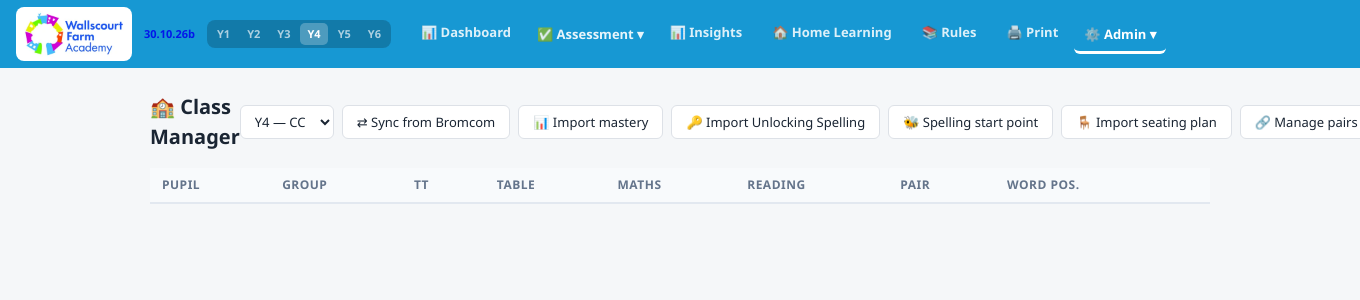
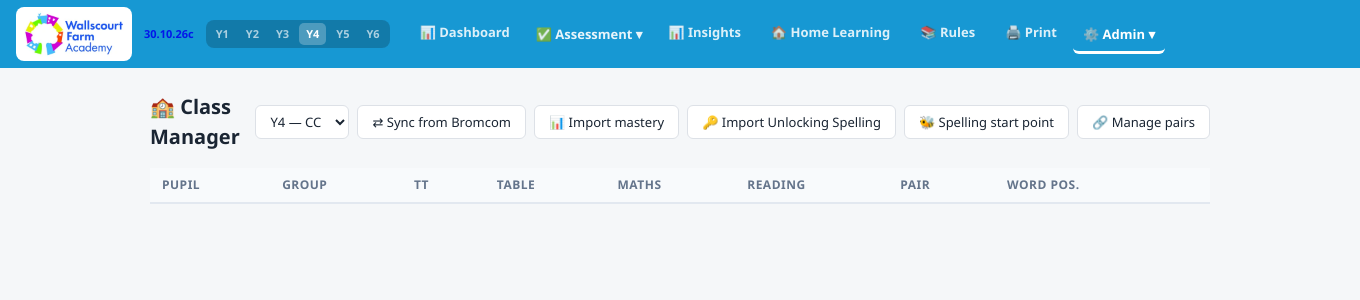
Before and after one commit to wallscourtfarm/wfa-app, a Flask app: page /class-manager in a window 1360 px wide. Shown: the top 300 px of the page. Run offline with Flask 3, Linux system fonts and the light colour scheme; data that the repository does not hold is empty; some libraries are stand-ins or nearby versions.

Commit message:
Seating plan tools only on IM's class: import button by class teacher, Bee option only with a seat layout (v30.10.26c)
Co-Authored-By: Claude Opus 5.5 <noreply@anthropic.com>

```diff
--- a/routes/class_manager.py
+++ b/routes/class_manager.py
@@ -12,6 +12,7 @@ from data_manager import (ALL_CLASSES, YEAR_GROUP_CLASSES, load_class,
 from word_bank import next_active_index, year_at_index
 from phonics_bank import PHONICS_SETS
 from names_display import label_list, labels_for_pupils
+from seat_pairs import SEAT_PLAN_TEACHERS
 
 cm_bp = Blueprint('class_manager', __name__)
 
@@ -139,7 +140,8 @@ def class_manager():
         cls=cls, class_options=opts,
         tt_sets=TT_SETS, pair_colours=PAIR_COLOURS,
         phonics_sets_json=json.dumps(PHONICS_SETS),
-        reading_ladder_json=json.dumps(reading_ladder_for_year(yr)))
+        reading_ladder_json=json.dumps(reading_ladder_for_year(yr)),
+        seat_tools=(load_class(cls) or {}).get('teacher') in SEAT_PLAN_TEACHERS)
 
 
 # ── API: List pupils ──────────────────────────────────────────────────────────
--- a/seat_pairs.py
+++ b/seat_pairs.py
@@ -13,6 +13,10 @@ other, and only as a last resort further apart. Pure functions, no I/O; determin
 """
 import math
 import random
+
+# Only these teachers' classes see the seating plan tools (Innes's own Seating Plan tool; class
+# file "teacher" initials, so it follows his class from year to year).
+SEAT_PLAN_TEACHERS = {'IM'}
 
 MOVE = 10        # cost of a child leaving their own seat (plus the distance walked)
 NO_HOME = 12     # a child the seating plan did not place
--- a/templates/base.html
+++ b/templates/base.html
@@ -26,7 +26,7 @@
   <nav class="topnav">
     <a href="{{ url_for('dash.dashboard') }}" class="nav-brand">
       <img src="{{ url_for('static', filename='wfa_logo.webp') }}" alt="Wallscourt Farm Academy" class="nav-logo">
-      <span class="nav-version">30.10.26b</span>
+      <span class="nav-version">30.10.26c</span>
     </a>
     <div class="year-switcher">
       {% for yr in all_year_groups %}
--- a/templates/bee.html
+++ b/templates/bee.html
@@ -89,7 +89,7 @@
     </label>
     <div class="filter-sep" style="height:24px;width:1px;background:#e2e8f0;margin:0 2px"></div>
     <span style="font-size:13px;color:#64748b">Print order:</span>
-    {% for val, label in [('seat_order','Seating plan'), ('partner_pairs','Partner pairs'), ('double_sided','Double sided'), ('by_class','By class'), ('all','All')] %}
+    {% for val, label in ([('seat_order','Seating plan')] if has_seat_layout else []) + [('partner_pairs','Partner pairs'), ('double_sided','Double sided'), ('by_class','By class'), ('all','All')] %}
     <label style="display:flex;align-items:center;gap:5px;font-size:13px;color:#64748b;cursor:pointer;user-select:none">
       <input type="radio" name="print-order" value="{{ val }}"
              {% if val == ('seat_order' if has_seat_layout else 'double_sided') %}checked{% endif %}
--- a/templates/class_manager.html
+++ b/templates/class_manager.html
@@ -14,7 +14,7 @@
 <button class="btn btn-secondary" onclick="openMasteryModal()" title="Match pupils to spelling mastery data — never creates a pupil, only updates an existing match">📊 Import mastery</button>
 <button class="btn btn-secondary" onclick="openUsModal()" title="Sync Unlocking Spelling ID/PIN from the roster sheet">🔑 Import Unlocking Spelling</button>
     <button class="btn btn-secondary" onclick="openStartModal()" title="Choose which year group's spelling set pupils start from — e.g. a new starter joining in Y6 from the start of Y4">🐝 Spelling start point</button>
-    <button class="btn btn-secondary" onclick="openSeatModal()" title="Set every child's Table number from a Seating Plan file, in hand-out order (snaking along the rows)">🪑 Import seating plan</button>
+    {% if seat_tools %}<button class="btn btn-secondary" onclick="openSeatModal()" title="Set every child's Table number from a Seating Plan file, in hand-out order (snaking along the rows)">🪑 Import seating plan</button>{% endif %}
     <button class="btn btn-secondary" id="pair-mode-btn" onclick="togglePairMode()">🔗 Manage pairs</button>
   </div>
 </div>
```
